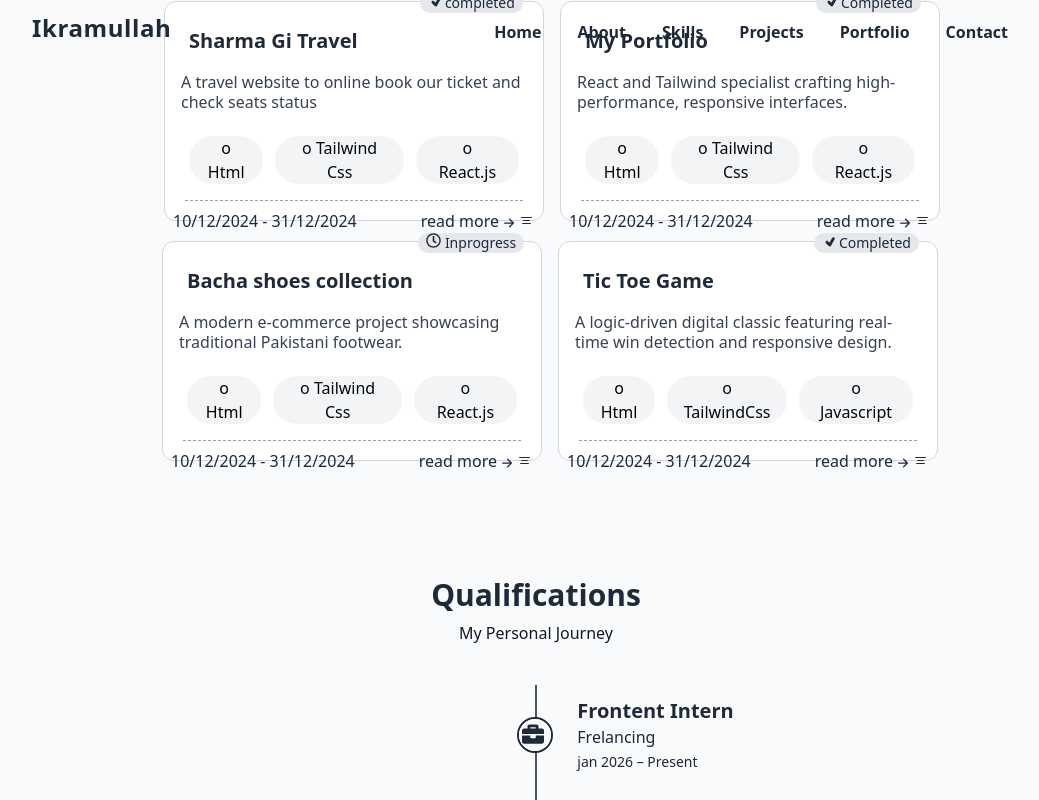
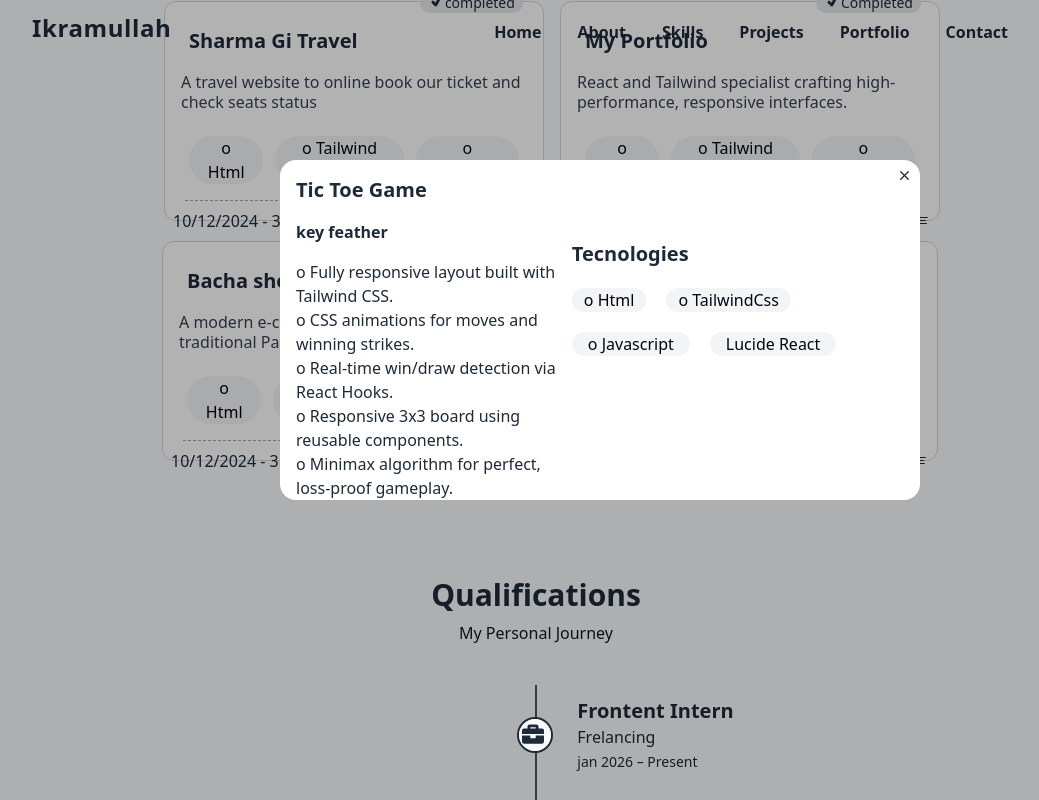
Before and after one commit to ikramullahcsweb-netizen/Ikramullahportfolio, a React (Vite) app: page / in a window 1280 px wide. Both pictures are taken after a click on the button "o TailwindCss". Shown: the part 1857-2657 px from the top of the page, without its empty margins (104-1143 px from the left). Built offline with nearby package versions, Linux system fonts and the light colour scheme.

Commit message:
some changes

```diff
--- a/src/Components/Home/Home.jsx
+++ b/src/Components/Home/Home.jsx
@@ -26,14 +26,14 @@ const Home = () => {
 
     <div className='flex-col-center md:items-start  justify-center items-center md:text-start  gap-y-6   md:mt-0 order-3 md:order-2  mt-10  md:w-90 md:mx-3  mr-10  w-screen text-wrap '><h2 className='text-3xl font-bold text-gray-950 w-90 '><TextChange/></h2>
     <div className='flex-row-center gap-4 font-semibold text-xl '><h6 className='inline-flex pt-5 '> <PiMinus size={30}  /> <span>Frontend Developer </span></h6></div>
-    <p className='md:w-auto w-full pr-10'>I am a skill Web Designer with experiance of creating visually appealing and user friendly websites</p>
+    <p className='md:w-auto w-full pr-10 font-medium text-gray-500 text-md'>I am a skill Web Designer with experiance of creating visually appealing and user friendly websites</p>
 
       <a href="#Contact" className='mt-5'> <button className='inline-flex items-center justify-center gap-2 px-4 py-2 bg-gray-700 my-3 text-white rounded-lg hover:bg-gray-950 transition'>
        <span>Say Hello</span>  <FaRegPaperPlane size={30} />
 
     </button></a>
       </div>
-    <div className='order-2 md:order-3 col-span-5 md:col-span-1 h-full flex-col-center  justify-center'><img className='shadow-[0_35px_35px_rgba(0,0,0,0.4)]  w-70 h-70 items-center text-center justify-center rounded-full'alt="profile-img" src={Bg}/></div>
+    <div className='order-2 md:order-3 col-span-5 md:col-span-1 h-full flex-col-center  justify-center'><img className='shadow-[0_35px_35px_rgba(0,0,0,0.4)]  md:w-70 md:h-70 w-80 h-80 items-center text-center justify-center rounded-full'alt="profile-img" src={Bg}/></div>
     </section>
 
 
--- a/src/Components/Project/Project.jsx
+++ b/src/Components/Project/Project.jsx
@@ -15,13 +15,13 @@ const Project = () => {
 
 
             <div className='flex md:flex-row sm:flex-col justify-center  font-sans text-gray-800  md:mx-1 flex-wrap mx-5  '>
-             <div className='flex flex-wrap   justify-center mt-10 lg:gap-10 gap-8 '>
+             <div className='flex flex-wrap   justify-center md:mt-10 lg:gap-10 gap-8  '>
 
               {/* ist box */}
 
                <div className=' h-auto rounded-xl relative md:w-89  w-full '>
 
-                <button className=' absolute -top-1 ml-[73%] bg-gray-200 text-sm rounded-4xl px-2 -py-8 inline-flex'><span><TiTick size={17} /> </span>completed</button>
+                <button className=' absolute -top-1 ml-[68%] sm:ml-[73%] bg-gray-200 text-sm rounded-4xl px-2 -py-8 inline-flex'><span><TiTick size={17} /> </span>completed</button>
 
                 <ProjectCard
                 title="Sharma Gi Travel"
@@ -29,14 +29,21 @@ const Project = () => {
                  button1="o Html"
                  button2="o Tailwind Css"
                    button3="o React.js"
+                   button5="o QR code"
                    date="10/12/2024 -  31/12/2024"
                    more="read more"
+                   paragraph="key feather"
+                   li="o User profiles and travel carts"
+                   li1="o Real-time notifications for admins and users"
+                   li3="o Order tracking and returns management"
+                   li4="o Printable invoices and report"
+                   li5="o Online ticket booking"
                 />
 
                </div>
                {/* second box */}
                <div className='  rounded-xl relative md:w-89  w-full  '>
-                <button className=' absolute -top-1 ml-[73%] bg-gray-200 text-sm rounded-4xl px-2 -py-2 inline-flex'><span><TiTick size={17} /> </span> Completed</button>
+                <button className=' absolute -top-1 sm:ml-[73%] ml-[68%] bg-gray-200 text-sm rounded-4xl px-2 -py-2 inline-flex'><span><TiTick size={17} /> </span> Completed</button>
                  <ProjectCard
                  title="My Portfolio"
                   main="React and Tailwind specialist crafting high-performance, responsive interfaces.
@@ -45,17 +52,25 @@ const Project = () => {
                    button1="o Html"
                  button2="o Tailwind Css"
                    button3="o React.js"
+                   button5= "o Node.js"
                    date="10/12/2024 -  31/12/2024"
                    more="read more"
+                    paragraph="key feather"
+                   li="o Show my experiance"
+                   li1="o I engineered a high-performance frontend featuring real-time"
+                   li3="o Creat Responsive design of any project"
+                   li4="o I build high-performance, responsive React applications"
+                   li5="o custom animations and seamless API integration."
+
                    />
                    </div>
                    </div>
 
-                   <div className='flex flex-wrap   justify-center my-3 lg:gap-10 md:mr-1 gap-8 '>
+                   <div className='flex flex-wrap   justify-center md:my-3 mt-7 lg:gap-10 md:mr-1  gap-8 '>
                    {/* 3rd box */}
                    <div className=' h-auto rounded-xl relative  md:w-89  w-full '>
 
-                <button className=' absolute -top-1 ml-[73%] bg-gray-200 text-sm rounded-4xl px-2 -py-8 inline-flex gap-1'><span><FaRegClock size={15} /> </span>Inprogress</button>
+                <button className=' absolute -top-1 ml-[68%] sm:ml-[73%] bg-gray-200 text-sm rounded-4xl px-2 -py-8 inline-flex gap-1'><span><FaRegClock size={15} /> </span>Inprogress</button>
                 <ProjectCard
                   title="Bacha shoes collection"
                    main="A modern e-commerce project showcasing traditional Pakistani footwear."
@@ -63,21 +78,38 @@ const Project = () => {
                  button2="o Tailwind Css"
                  button3="o React.js"
                   button4="o DataBase"
+                  button5="o QR code"
                   date="10/12/2024 -  31/12/2024"
-                   more="read more"/>
+                   more="read more"
+                   paragraph="key feather"
+                   li="o User profiles and shopping carts"
+                   li1="o Real-time notifications for admins and users"
+                   li3="o Order tracking and returns management"
+                   li4="o Printable invoices and report"
+                   li5="0 Staff activation/deactivation by admins"
+
+                   />
+
                </div>
 
                {/* 4th box */}
                   <div className=' bg-gray-50 rounded-xl md:mt-0 relative md:w-89  w-full '>
-                   <button className=' absolute -top-1 ml-[73%] bg-gray-200 rounded-4xl px-2 -py-2 text-sm inline-flex'><span><TiTick size={17} /> </span>Completed</button>
+                   <button className=' absolute -top-1 sm:ml-[73%] ml-[68%] bg-gray-200 rounded-4xl px-2 -py-2 text-sm inline-flex '><span><TiTick size={17} /> </span>Completed</button>
                  <ProjectCard
                    title="Tic Toe Game"
                    main="A logic-driven digital classic featuring real-time win detection and responsive design."
                    button1="o Html"
                    button2="o TailwindCss"
                    button3="o Javascript"
+                   button5="Lucide React"
                    date="10/12/2024 - 31/12/2024"
                    more="read more"
+                     paragraph="key feather"
+                   li="o Fully responsive layout built with Tailwind CSS."
+                   li1="o CSS animations for moves and winning strikes."
+                   li3="o Real-time win/draw detection via React Hooks."
+                   li4="o Responsive 3x3 board using reusable components."
+                   li5="o Minimax algorithm for perfect, loss-proof gameplay."
 
                       />
                </div>
--- a/src/Components/Project/ProjectCard.jsx
+++ b/src/Components/Project/ProjectCard.jsx
@@ -1,14 +1,17 @@
 
+import { useState } from 'react';
 import imgproject from '../../assets/project image.webp'
 import { BsArrowRightShort } from "react-icons/bs";
 import { RxTextAlignCenter } from "react-icons/rx";
+import { FiX } from "react-icons/fi";
 
 
-const ProjectCard = ( {title , main,button1,button2,button3,date,more})  => {
-
+const ProjectCard = ( {title , main,button1,button2,button3,date,more,li,paragraph,li1,li2,li3,li4,li5,button4,button5})  => {
+    const[showModel ,setShowModel]=useState(false);
 
   return (
-    <div className='  md:w-95  md:m-1 h-55  p-2 flex flex-col  mr-1    rounded-xl hover:opacity-60 hover:bg-gray-50 duration-800 hover:scale-103  bg-white border-gray-300 border-1 font-sans '>
+    <div>
+    <div className='  md:w-95  md:m-1 h-55  p-2 flex flex-col  mr-1    rounded-xl hover:opacity-60  duration-800 hover:scale-103  bg-white border-gray-300 border-1 font-sans ' onClick={()=>setShowModel(true)} >
 
       <h3 className='px-4 text-xl font-semibold  text-gray-800 py-4 leading-normal'>
         {title}
@@ -28,15 +31,62 @@ const ProjectCard = ( {title , main,button1,button2,button3,date,more})  => {
 
       </div>
       <div className='font-light text-gray-400'><hr className='border-dashed mx-3 '/></div>
-      <div className='flex gap-16 py-2'>
+      <div className='flex md:gap-x-16 sm:gap-x-[50%] gap-x-[10%] py-2'>
         <div >{date}</div>
-        <div className='flex  '> {more }<BsArrowRightShort size={20} className='mt-1'/> <RxTextAlignCenter size={15} className='mt-1'/> </div>
+        <div  className='flex  '> {more }<BsArrowRightShort size={20} className='mt-1'/> <RxTextAlignCenter size={15} className='mt-1'/> </div>
 
 
 
       </div>
 
     </div>
+    {showModel && (
+
+         <div className='fixed bg-black/30 h-screen z-10 w-screen flex justify-center items-center top-0 right-0  '>
+          <div className='bg-white p-4 md:w-160 sm:h-85 h-120  md:top-[20%] lg:right-[50%] md:right-340 md:bottom-[130%] lg:left-[30%] md:left-22 left-3 right-3 top-60 bottom-3 hover:none justify-center fixed rounded-2xl'>
+            <div className='flex md:gap-2 md:flex-row flex-col gap-y-25'>
+            <div className='flex flex-col gap-4 '>
+              <h2 className='text-xl font-bold'>{title}</h2>
+              <p className='text-md font-semibold'>{paragraph} </p>
+              <ul>
+                <li>{li}</li>
+                <li>{li1}</li>
+                  <li>{li2}</li>
+                    <li>{li3}</li>
+                      <li>{li4}</li>
+                        <li>{li5}</li>
+              </ul>
+
+            </div>
+            <div className='items-center -top-40 text-center flex gap-3 '>
+              <div className='flex flex-col gap-5 '>
+              <h1 className='-mt-20 text-xl font-semibold text-start'>Tecnologies</h1>
+              <div className='flex flex-wrap gap-5'>
+             <button className ="inline-flex items-center justify-center gap-2 px-3
+              py- bg-gray-100 text-black rounded-4xl ">
+             {button1} </button>
+              <button className='inline-flex items-center justify-center gap-2 px-3 py- text-gray-950 bg-gray-100 rounded-4xl   '>
+              {button2}</button>
+               <button className='inline-flex items-center justify-center gap-2 px-4 py- text-gray-950 bg-gray-100 rounded-4xl   '>
+              {button3}</button>
+
+              <button className='inline-flex items-center justify-center gap-2 px-4 py- text-gray-950 bg-gray-100 rounded-4xl   '>
+              {button5}</button>
+
+              </div>
+              </div>
+              </div>
+            </div>
+            <div className='absolute top-2 right-2 cursor-pointer'>
+              < FiX  size={15} onClick={()=>setShowModel(false)}/>
+            </div>
+          </div>
+
+         </div>
+      )
+      }
+
+    </div>
   )
 }
 
```
Also changed, not shown: src/Components/About/About.jsx (+4 -4 lines), src/Components/Contact/Contact.jsx (+5 -5 lines), src/Components/Navbar/Navbar.jsx (+9 -9 lines).
